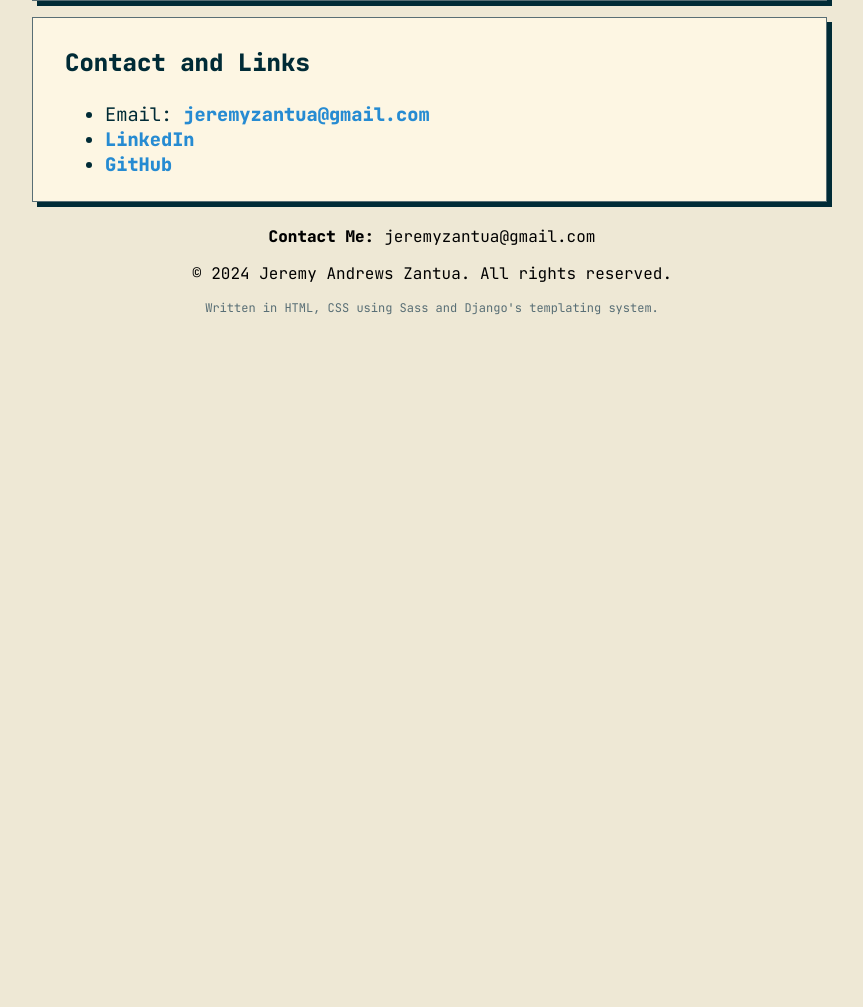
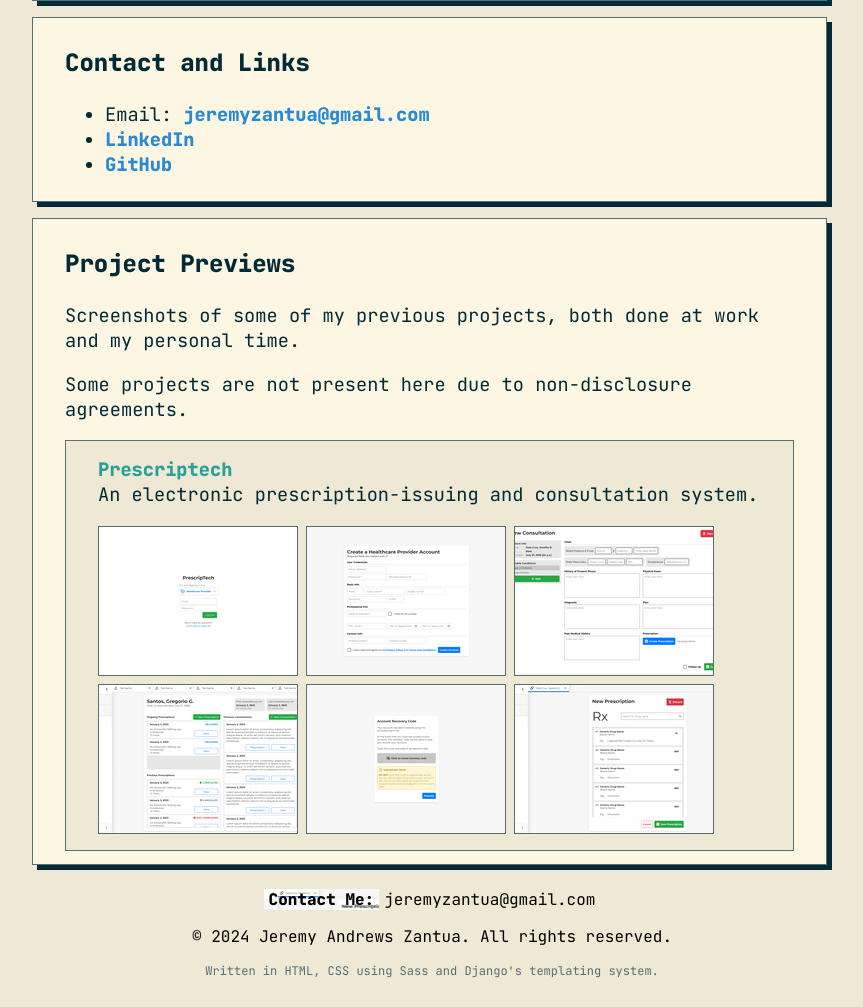
Before and after one commit to Cyphred/personal-website-v1, a Django app: page / in a window 1280 px wide. Shown: the part 675-1682 px from the top of the page, without its empty margins (208-1071 px from the left). Before the commit the page ends 990 px from the top, so only its background shows below. Run offline with Django 4.2, Linux system fonts and the light colour scheme; style sheets or scripts are compiled from the project's sources; some libraries are stand-ins or nearby versions.

Commit message:
Adds projects segment

```diff
--- a/personal_website/main/templates/main/index.html
+++ b/personal_website/main/templates/main/index.html
@@ -77,5 +77,29 @@
         </li>
       </ul>
     </div>
+
+    <div class='segment-container'>
+      <h3>Project Previews</h3>
+
+      <p>Screenshots of some of my previous projects, both done at work and my personal time.</p>
+
+      <p>Some projects are not present here due to non-disclosure agreements.</p>
+
+      <div style='display: flex; flex-direction: column; gap: 8px'>
+        {% for project in projects %}
+          <div class='project-container'>
+            <h4 class='project-title'>{{ project.title }}</h4>
+            <p class='project-description'>{{ project.description }}</p>
+
+            <div class='thumbnail-wrap'>
+              {% for image in project.images %}
+                <a class='thumbnail' style='background:url(/media/prescriptech/200-{{ image }})' href='/media/prescriptech/{{image}}' target='_blank' />
+              {% endfor %}
+            </div>
+          </div>
+        {% endfor %}
+      </div>
+
+    </div>
   </main>
 {% endblock %}
--- a/personal_website/main/views.py
+++ b/personal_website/main/views.py
@@ -1,7 +1,23 @@
 from django.shortcuts import render
 
 def index(request):
-  return render(request, "main/index.html")
+
+  projects = [
+    {
+      'title': 'Prescriptech',
+      'description': 'An electronic prescription-issuing and consultation system.',
+      'images': [
+        'healthcare-provider-login.jpg',
+        'healthcare-provider-registration.jpg',
+        'new-consultation.jpg',
+        'patient-overview-santos.jpg',
+        'pharmacy-backup-code.jpg',
+        'prescription-editor.jpg',
+      ]
+    },
+  ]
+
+  return render(request, "main/index.html", {'projects': projects})
 
 def services(request):
   return render(request, "main/services.html")
--- a/personal_website/sass/main.scss
+++ b/personal_website/sass/main.scss
@@ -42,7 +42,7 @@ main {
   font-size: 14pt;
   font-weight: 400;
 
-  .segment-container {
+  div.segment-container {
     border: 1px solid colors.$base01;
     padding: 5px 32px;
     box-shadow: 5px 5px colors.$base03;
@@ -50,6 +50,39 @@ main {
     margin-bottom: 2vh;
     margin-right: 5px;
     background-color: colors.$base3;
+
+    div.project-container {
+      padding: 16px 32px;
+      background-color: colors.$base2;
+      border: 1px solid colors.$base01;
+
+      .project-title {
+        color: colors.$cyan;
+        margin: 0px;
+      }
+
+      .project-description {
+        margin-top: 0px;
+      }
+
+      div.thumbnail-wrap {
+        display: flex;
+        flex-wrap: wrap;
+        gap: 8px;
+        width: 100%;
+
+        a.thumbnail {
+          width: 200px;
+          height: 150px;
+          box-shadow: inset 0 0 0 1px colors.$base01;
+          overflow: hidden;
+        }
+
+        a.thumbnail:hover {
+          box-shadow: inset 0 0 0 4px colors.$yellow;
+        }
+      }
+    }
   }
 
   h3 {
```
